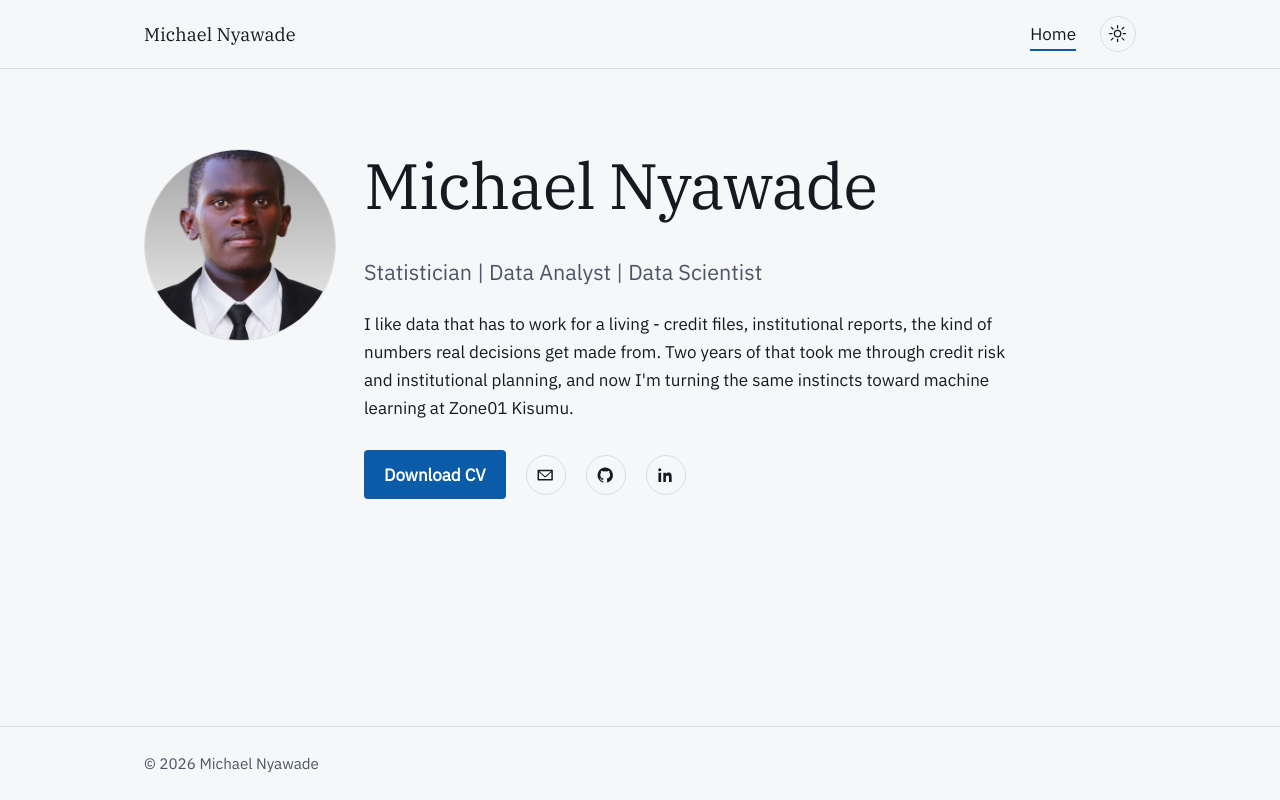
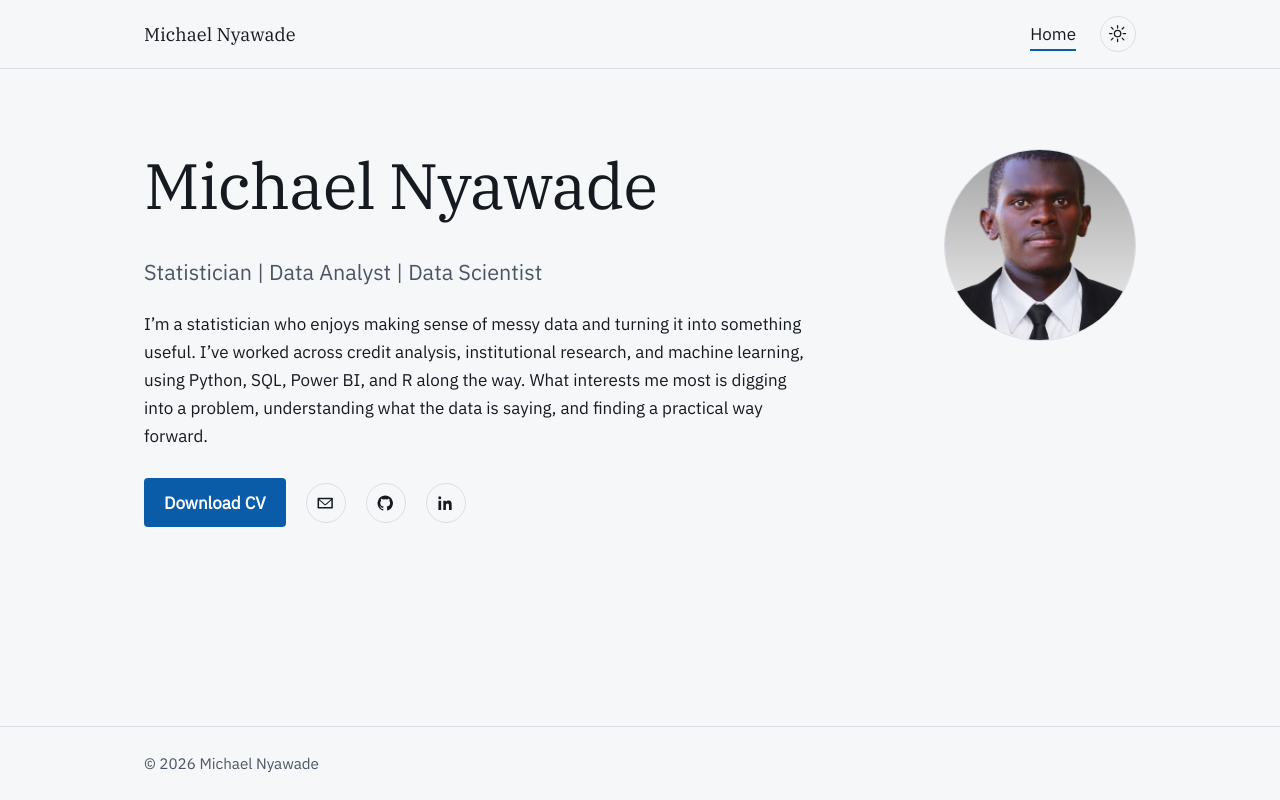
Before and after one commit to Michael-Nyawade/Michael-Nyawade.github.io, an Astro site: page / in a window 1280 px wide. Built offline with nearby package versions, Linux system fonts and the light colour scheme; Astro itself is replaced by a stand-in of ours.

Commit message:
Move hero photo to the right on wider screens

```diff
--- a/src/pages/index.astro
+++ b/src/pages/index.astro
@@ -7,28 +7,16 @@ import { site } from "../data/site.js";
 
 <BaseLayout>
   <section class="hero container">
-    <Image
-      class="portrait"
-      src={portrait}
-      alt="Portrait of Michael Nyawade"
-      width={220}
-      height={220}
-      format="webp"
-      quality={80}
-      loading="eager"
-    />
-
     <div class="text">
       <h1>{site.name}</h1>
       <p class="role">Statistician | Data Analyst | Data Scientist</p>
 
-      <!-- Placeholder wording, built only from the CV. To be rewritten together. -->
       <p class="intro">
-        I like data that has to work for a living - credit files,
-        institutional reports, the kind of numbers real decisions get made
-        from. Two years of that took me through credit risk and institutional
-        planning, and now I'm turning the same instincts toward machine
-        learning at Zone01 Kisumu.
+        I’m a statistician who enjoys making sense of messy data and turning it
+        into something useful. I’ve worked across credit analysis, institutional
+        research, and machine learning, using Python, SQL, Power BI, and R along
+        the way. What interests me most is digging into a problem, understanding
+        what the data is saying, and finding a practical way forward.
       </p>
 
       <p class="actions">
@@ -49,6 +37,17 @@ import { site } from "../data/site.js";
         </a>
       </p>
     </div>
+
+    <Image
+      class="portrait"
+      src={portrait}
+      alt="Portrait of Michael Nyawade"
+      width={220}
+      height={220}
+      format="webp"
+      quality={80}
+      loading="eager"
+    />
   </section>
 </BaseLayout>
 
@@ -59,6 +58,14 @@ import { site } from "../data/site.js";
     text-align: center;
     gap: 1.75rem;
     padding-block: clamp(2.5rem, 8vw, 5rem);
+  }
+
+  .text {
+    order: 2;
+  }
+
+  .portrait {
+    order: 1;
   }
 
   h1 {
@@ -117,9 +124,17 @@ import { site } from "../data/site.js";
 
   @media (min-width: 40rem) {
     .hero {
-      grid-template-columns: auto 1fr;
+      grid-template-columns: 1fr auto;
       justify-items: start;
       text-align: left;
+    }
+
+    .text {
+      order: 1;
+    }
+
+    .portrait {
+      order: 2;
     }
 
     .intro {
```
